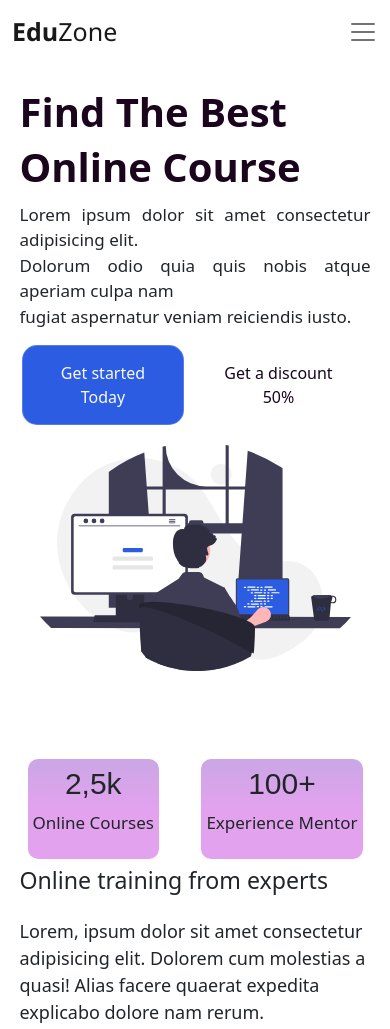
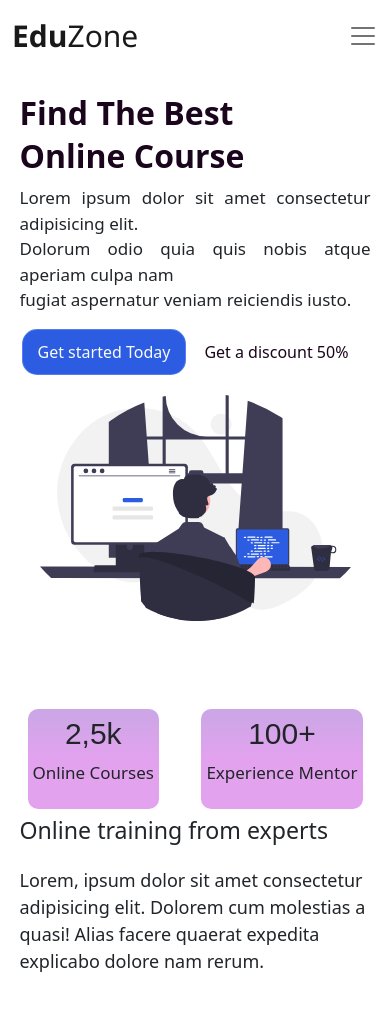
Before and after one commit to S4cr4b011/landing-page-Education, a plain HTML site: page index.html in a window 390 px wide. Shown: the top 1029 px of the page. Drawn offline with nearby package versions, Linux system fonts and the light colour scheme.

Commit message:
cambiando de tamaños a beneficios

```diff
--- a/css/estilos.css
+++ b/css/estilos.css
@@ -458,7 +458,7 @@ color: #18091b;
 /* movil*/
 @media screen and (max-width: 576px) {
   .navbar-brand {
-    font-size: 25px !important;
+    font-size: 30px !important;
     font-family: 'Segoe UI', Tahoma, Geneva, Verdana, sans-serif;
   }
   .hero-inicio {
@@ -471,7 +471,7 @@ color: #18091b;
     height: auto;
   }
   .hero-inicio .contenido-hero h1 {
-    font-size: 2.5rem;
+    font-size: 2rem;
     font-weight: bold;
     line-height: normal;
 
@@ -482,16 +482,13 @@ color: #18091b;
 
   }
   .botones-hero .boton-hero-color {
-    margin: 0 2px;
-    padding: 10px 15px;
-    background-color: #2b5ce2;
-    color: #fafafa;
-    border-radius: 15px 15px 15px 15px;
-    border: 1px solid rgba(255, 255, 255, 0.2);
-    cursor: pointer;
+
+    padding: 10px 15px !important;
+
   }
   .botones-hero .boton-hero-nocolor {
-    color: rgb(26, 5, 28);
+
+    padding: 10px 15px !important;
 
   }
 
@@ -501,7 +498,8 @@ color: #18091b;
   }
 
   .dividir-beneficio .list-beneficio {
-    max-width: 180px;
+    max-width: 200px;
+    min-width: 170px;
 
   }
 
```
